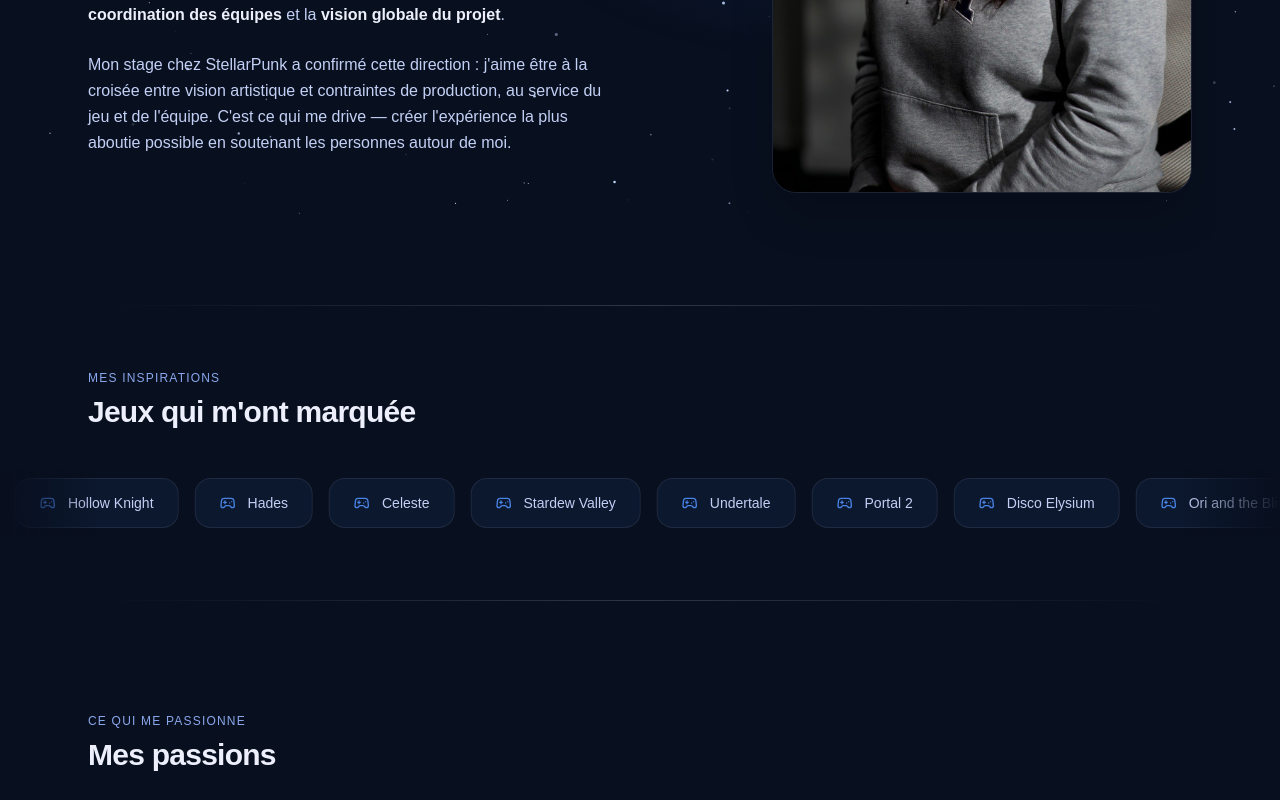
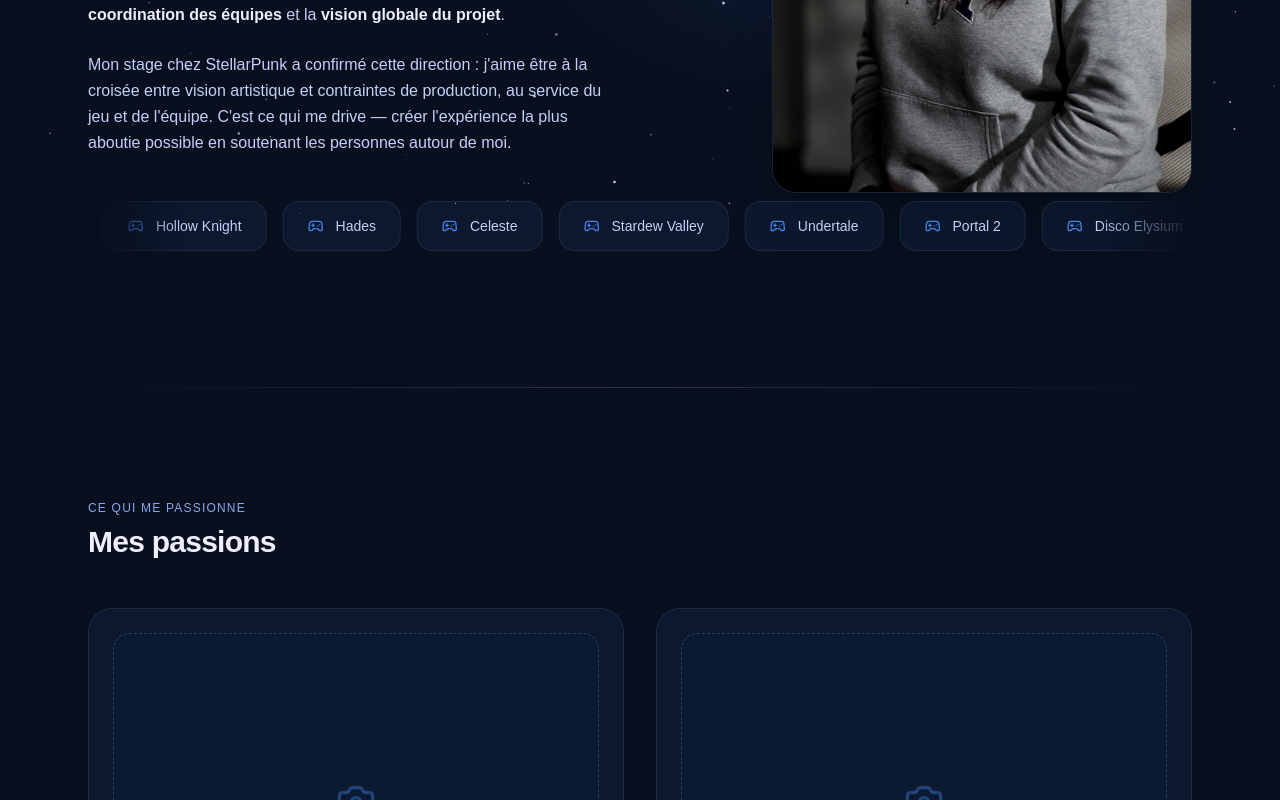
Before and after one commit to ghostofus/louann_portfolio, a Next.js app: page /about in a window 1280 px wide. Shown: the part 585-1385 px from the top of the page. Built offline with nearby package versions, Linux system fonts and the light colour scheme.

Commit message:
Move games marquee inside context section, remove standalone title
https://claude.ai/code/session_01Q7pF8YAGsTwy8Xnod3hUrA

```diff
--- a/app/about/page.js
+++ b/app/about/page.js
@@ -131,14 +131,8 @@ function Footer() {
 function GamesMarquee() {
     const doubled = [...GAMES, ...GAMES];
     return (
-        <section className="py-16">
         <motion.div initial={{ opacity: 0, y: 16 }} whileInView={{ opacity: 1, y: 0 }}
-                transition={{ duration: 0.6 }} viewport={{ once: true }}>
-                <div className="mx-auto max-w-6xl px-6 mb-10">
-                    <p className="text-xs text-[#8BA8EE] uppercase tracking-widest mb-2">Mes inspirations</p>
-                    <h2 className="text-3xl font-semibold tracking-tight">Jeux qui m'ont marquée</h2>
-                </div>
-                <div className="relative overflow-hidden">
+            transition={{ duration: 0.6 }} viewport={{ once: true }} className="relative overflow-hidden pb-4">
             <div className="marquee-track flex gap-4 py-2">
                 {doubled.map((game, i) => (
                     <div key={i} className="flex-none flex items-center gap-3 rounded-2xl border border-[#C3D0F6]/10 bg-[#1F3E71]/20 px-6 py-3.5">
@@ -149,9 +143,7 @@ function GamesMarquee() {
             </div>
             <div className="absolute inset-y-0 left-0 w-24 bg-gradient-to-r from-[#080f1e] to-transparent pointer-events-none z-10" />
             <div className="absolute inset-y-0 right-0 w-24 bg-gradient-to-l from-[#080f1e] to-transparent pointer-events-none z-10" />
-                </div>
         </motion.div>
-        </section>
     );
 }
 
@@ -202,12 +194,8 @@ export default function AboutPage() {
                                     className="rounded-3xl object-cover shadow-2xl border border-[#C3D0F6]/10" priority />
                             </motion.div>
                         </motion.div>
+                        <GamesMarquee />
                     </section>
-
-                    <Divider />
-
-                    {/* ——— GAMES MARQUEE ——— */}
-                    <GamesMarquee />
 
                     <Divider />
 
```
Lines whose indentation alone changed are shown as unchanged.
